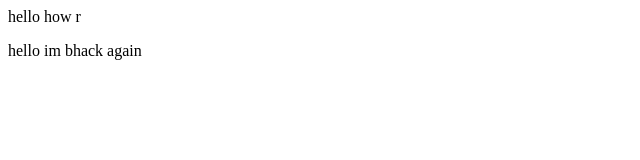
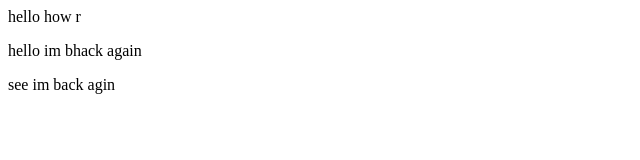
Before and after one commit to Rohit101826/python-practice, a plain HTML site: page index.html in a window 1280 px wide. Shown: the whole page, without its empty margins (0-640 px from the left). Drawn offline with Linux system fonts and the light colour scheme.

Commit message:
just doing practice
 but lets see

```diff
--- a/index.html
+++ b/index.html
@@ -1,2 +1,3 @@
 <p>hello how r</p>
 <p>hello im bhack again </p>
+<p> see im back agin </p>
```
Also changed, not shown: 1 other file.
